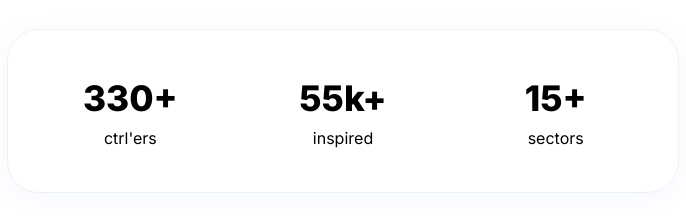
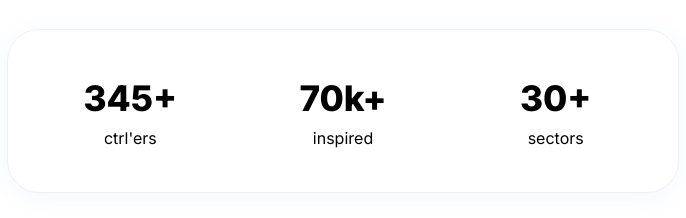
Before and after one commit to theprojectctrl/withctrl, a plain HTML site: page index.html in a window 1280 px wide. Shown: the part 582-800 px from the top of the page, 297-983 px from the left. Drawn offline with Linux system fonts and the light colour scheme.

Commit message:
Update index.html

```diff
--- a/index.html
+++ b/index.html
@@ -1049,15 +1049,15 @@
         <div class="bento-card" style="display: flex; justify-content: space-between; align-items: center; gap: 2rem; background: #fff; box-shadow: 0 4px 24px 0 rgba(58,120,255,0.06); border-radius: 2rem; padding: 2.5rem 2rem; margin-bottom: 2.5rem;">
 
           <div style="flex: 1; text-align: center;">
-            <div style="font-size: 2.2rem; font-weight: 800; color: #000;">330+</div>
+            <div style="font-size: 2.2rem; font-weight: 800; color: #000;">345+</div>
             <div style="color: #000; font-size: 1rem;">ctrl'ers</div>
           </div>
           <div style="flex: 1; text-align: center;">
-            <div style="font-size: 2.2rem; font-weight: 800; color: #000;">55k+</div>
+            <div style="font-size: 2.2rem; font-weight: 800; color: #000;">70k+</div>
             <div style="color: #000; font-size: 1rem;">inspired</div>
           </div>
           <div style="flex: 1; text-align: center;">
-            <div style="font-size: 2.2rem; font-weight: 800; color: #000;">15+</div>
+            <div style="font-size: 2.2rem; font-weight: 800; color: #000;">30+</div>
             <div style="color: #000; font-size: 1rem;">sectors</div>
           </div>
         </div>
```
